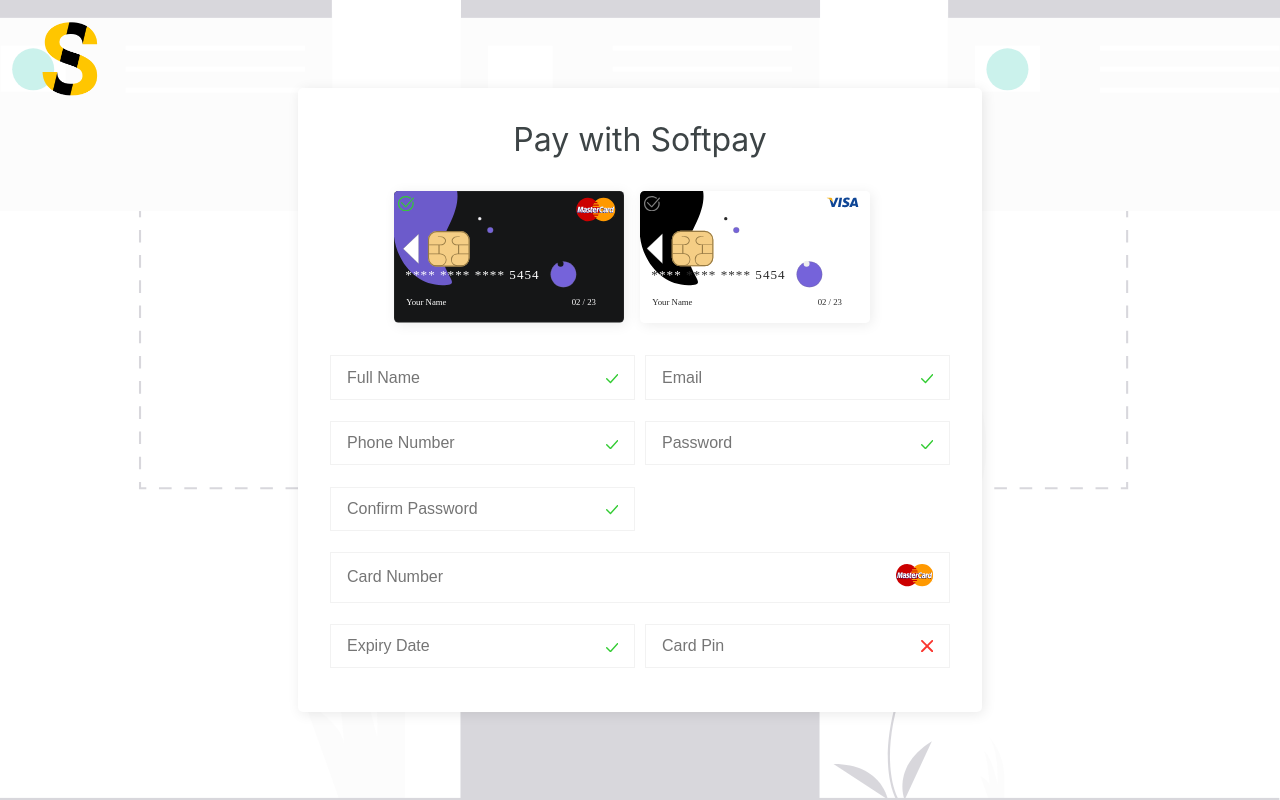
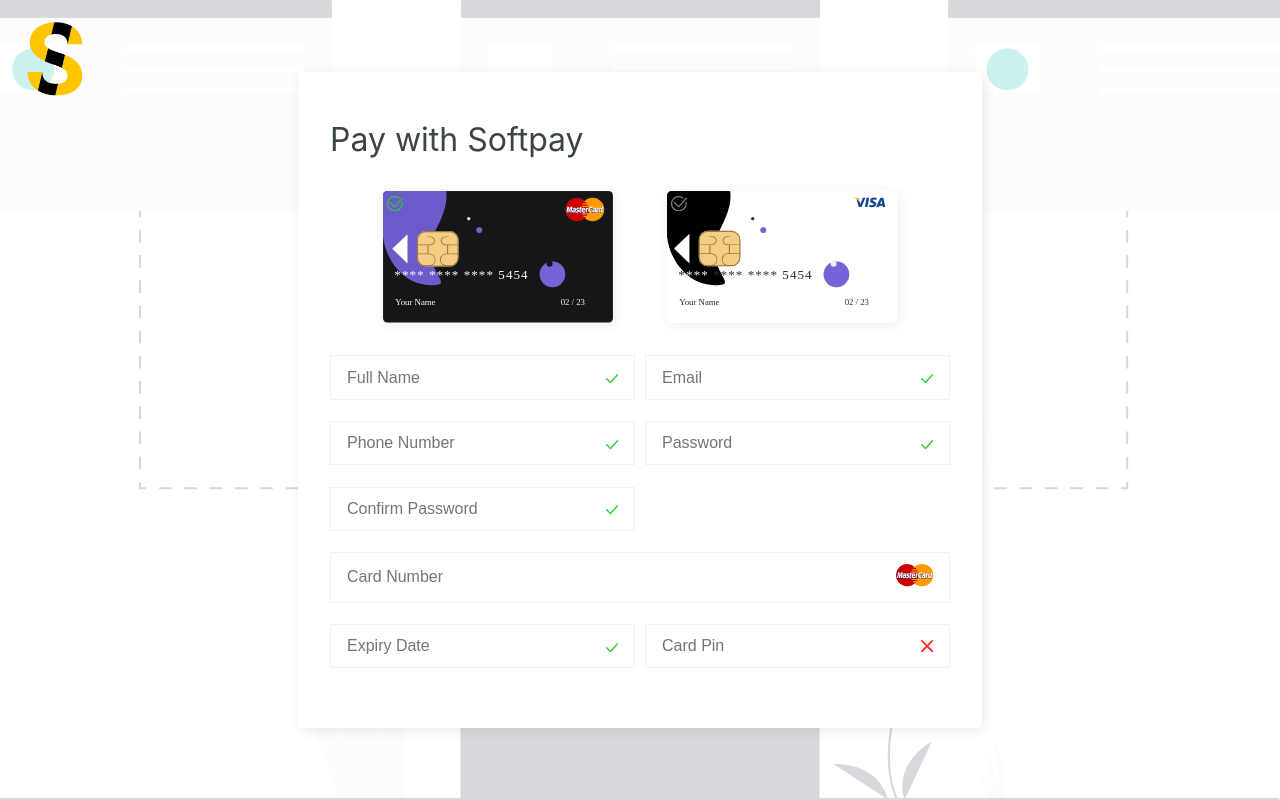
Before and after one commit to iykekings/softpay, a React (Create React App) app: page / in a window 1280 px wide. Built offline with nearby package versions, Linux system fonts and the light colour scheme.

Commit message:
feat: add ability toggle cards

```diff
--- a/src/App.tsx
+++ b/src/App.tsx
@@ -20,10 +20,9 @@ const Logo = styled.header`
   position: absolute;
   width: 100px;
   top: 10px;
-  left: 20px;
+  left: 5px;
   @media(max-width: 620px) {
     width: 40px;
-    left: 10px;
   }
   img {
     width: 100%;
@@ -59,13 +58,14 @@ const Main = styled.main`
   .wrapper {
     background:#ffffff;
     border-radius: 5px;
-    padding: 2rem;
+    padding: 3rem 2rem;
     box-shadow: 2px 2px 13px #00000017;
     display: flex;
     flex-direction: column;
     align-items: center;
     h1 {
       font-size: 2rem;
+      align-self: flex-start;
       color: #3d4446;
       font-weight: 400;
       margin-bottom: 2rem;
--- a/src/components/MasterCard.tsx
+++ b/src/components/MasterCard.tsx
@@ -3,9 +3,9 @@ import { Card } from "../util/interfaces";
 import { Paycheck } from '../assets/iconpack';
 import { Wrapper, Check } from './StyledComponents'
 
-function MasterCard({ name, number, date, checked }: Card) {
+function MasterCard({ name, number, date, checked, toggle }: Card) {
   return (
-    <Wrapper>
+    <Wrapper onClick={toggle}>
       <Check style={{ color: checked ? "#33cc33" : "grey" }}>{Paycheck}</Check>
       <svg
         xmlns="http://www.w3.org/2000/svg"
--- a/src/components/PaymentForm.tsx
+++ b/src/components/PaymentForm.tsx
@@ -1,4 +1,4 @@
-import React from 'react'
+import React, { useState } from 'react'
 import Input from './Input'
 import { MastercardIcon, Check, Cancel } from '../assets/iconpack';
 import styled from 'styled-components';
@@ -6,11 +6,13 @@ import MasterCard from './MasterCard';
 import Visa from './Visa';
 
 const PaymentForm = () => {
+  const [isMaster, setIsMaster] = useState(true);
+  const switchCard = () => setIsMaster(!isMaster);
   return (
     <Form>
       <section id="cards">
-        <MasterCard checked={true} />
-        <Visa checked={false} />
+        <MasterCard checked={isMaster} toggle={switchCard} />
+        <Visa checked={!isMaster} toggle={switchCard} />
       </section>
       <section id="inputCollections">
         <Input placeholder="Full Name" icon={Check} />
@@ -30,7 +32,7 @@ const Form = styled.form`
     display: flex;
     align-items: center;
     flex-wrap: wrap;
-    justify-content: center;
+    justify-content: space-evenly;
     margin-bottom: 1rem;
     @media(max-width: 620px) {
       &>div {
--- a/src/components/StyledComponents.tsx
+++ b/src/components/StyledComponents.tsx
@@ -13,7 +13,6 @@ const Wrapper = styled.div`
       border-radius: 5px;
       width: 230px;
       height: 132px;
-      margin-right: 1rem;
 `;
 
 export { Check, Wrapper };
--- a/src/components/Visa.tsx
+++ b/src/components/Visa.tsx
@@ -4,10 +4,10 @@ import { Wrapper, Check } from './StyledComponents'
 import { Paycheck } from '../assets/iconpack'
 
 
-function Visa({ name, number, date, checked }: Card) {
+function Visa({ name, number, date, checked, toggle }: Card) {
   const checkedNum = number || "5454";
   return (
-    <Wrapper>
+    <Wrapper onClick={toggle}>
       <Check style={{ color: checked ? "#33cc33" : "grey" }}>{Paycheck}</Check>
       <svg
         xmlns="http://www.w3.org/2000/svg"
--- a/src/util/interfaces.ts
+++ b/src/util/interfaces.ts
@@ -3,6 +3,7 @@ export interface Card {
   number?: string;
   date?: string;
   checked?: boolean;
+  toggle?: () => void;
 }
 
 type BaseInput = React.DetailedHTMLProps<React.InputHTMLAttributes<HTMLInputElement>, HTMLInputElement>;
```
